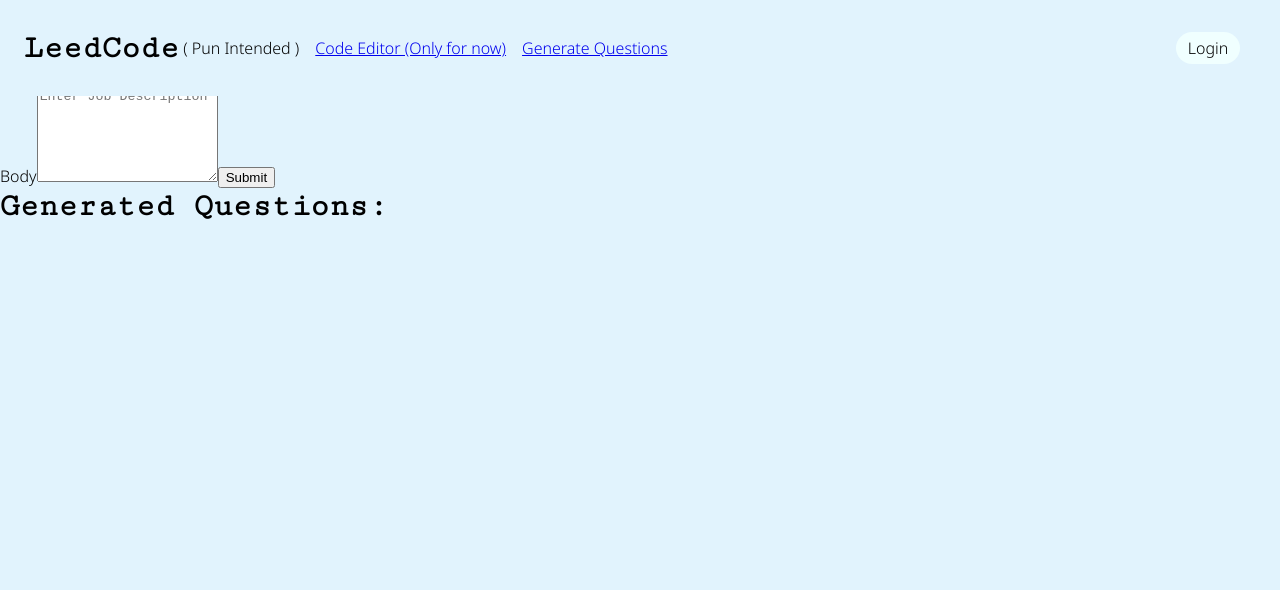
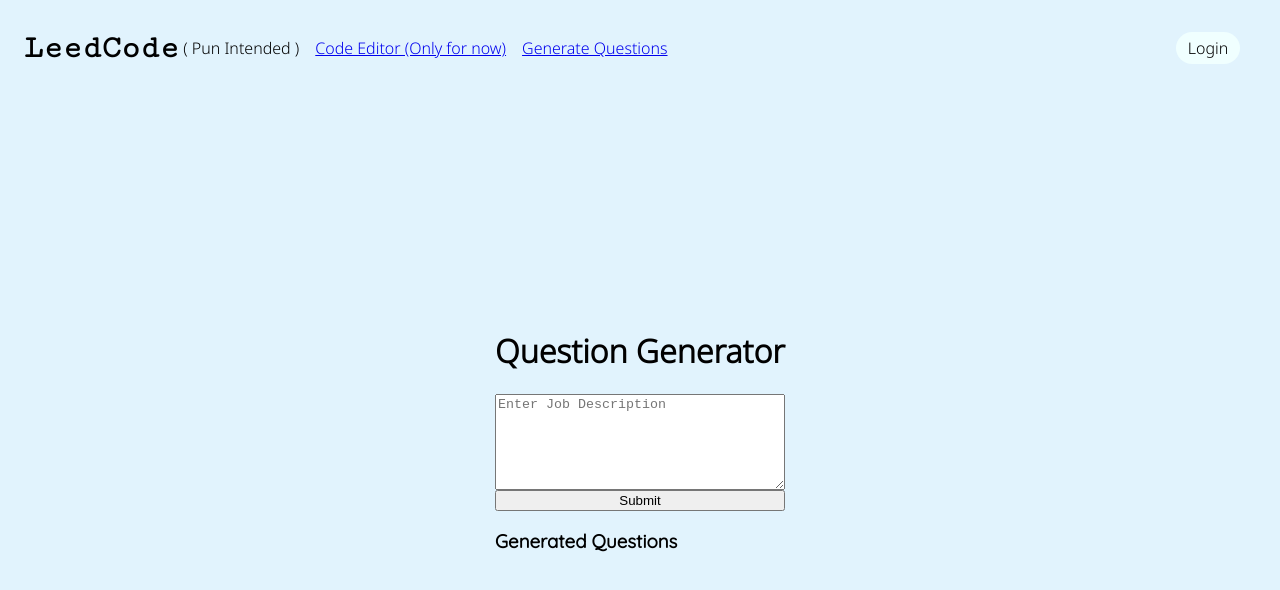
Before and after one commit to lazim17/LeedCode, a React (Create React App) app: page /generate in a window 1280 px wide. Shown: the top 590 px of the page. Built offline with nearby package versions, Linux system fonts and the light colour scheme.

Commit message:
Generate Questions Setup

```diff
--- a/src/App.jsx
+++ b/src/App.jsx
@@ -6,7 +6,7 @@ import StudentLogin from "./LoginForms/StudentLogin";
 import EmployerLogin from "./LoginForms/EmployerLogin";
 import LoginSelect from "./LoginForms/LoginSelect";
 import HomePage from "./Homepage/HomePage";
-import Generate from "./generate";
+import Generate from "./Generate/Generate";
 
 export default function App() {
   return (
@@ -16,9 +16,9 @@ export default function App() {
         <Route path="/" element={<HomePage />} />
         <Route path="/question" element={<CodeEditor />} />
         <Route path="/generate" element={<Generate />} />
+        <Route path="/login" element={<LoginSelect />} />
         <Route path="/login/student" element={<StudentLogin />} />
         <Route path="/login/employer" element={<EmployerLogin />} />
-        <Route path="/login" element={<LoginSelect />} />
       </Routes>
     </div>
   );
--- /dev/null
+++ b/src/Generate/Generate.css
@@ -0,0 +1,12 @@
+.generator-container{
+    display: flex;
+    width: 100vw;
+    height: 80vh;
+    align-items: center;
+    justify-content: center;
+}
+
+.generator-canvas form{
+    display: flex;
+    flex-direction: column;
+}
--- /dev/null
+++ b/src/Generate/Generate.jsx
@@ -0,0 +1,64 @@
+import React, { useState } from "react";
+import './Generate.css'
+
+function Generate() {
+  const [body, setBody] = useState("");
+  const [questions, setQuestions] = useState([]);
+  const [loading, setLoading] = useState(false);
+
+  const generateQuestions = async (e) => {
+    e.preventDefault(); // Prevent the default form submission
+
+    try {
+      setLoading(true); // Set loading to true while the fetch is in progress
+
+      const response = await fetch("/generateq", {
+        method: "POST",
+        body: JSON.stringify({ body }),
+        headers: { "Content-Type": "application/json" },
+      });
+
+      if (response.status === 200) {
+        const data = await response.json();
+        setQuestions(data.questions);
+      }
+    } catch (error) {
+      console.error("Error fetching questions:", error);
+    } finally {
+      setLoading(false); // Reset loading state when the fetch is done
+    }
+  };
+
+  return (
+    <div className="generator-container body">
+      <div className="generator-canvas">
+        <h1>Question Generator</h1>
+        <form onSubmit={generateQuestions}>
+          <textarea
+            className="form-control"
+            placeholder="Enter Job Description"
+            rows="6"
+            value={body}
+            onChange={(e) => setBody(e.target.value)}
+            required
+          ></textarea>
+          <button className="btn btn-primary mt-2" type="submit">
+            Submit
+          </button>
+        </form>
+        <h3>Generated Questions</h3>
+        {loading && <p>Loading...</p>}{" "}
+        {/* Display loading indicator when loading is true */}
+        {questions.length > 0 && (
+          <ul>
+            {questions.map((question, index) => (
+              <li key={index}>{question}</li>
+            ))}
+          </ul>
+        )}
+      </div>
+    </div>
+  );
+}
+
+export default Generate;
--- a/src/generate.jsx
+++ /dev/null
@@ -1,59 +0,0 @@
-import React, { useState } from 'react';
-
-function Generate() {
-  const [body, setBody] = useState('');
-  const [questions, setQuestions] = useState([]);
-  const [loading, setLoading] = useState(false);
-
-  const generateQuestions = async (e) => {
-    e.preventDefault(); // Prevent the default form submission
-
-    try {
-      setLoading(true); // Set loading to true while the fetch is in progress
-
-      const response = await fetch('/generateq', {
-        method: 'POST',
-        body: JSON.stringify({ body }),
-        headers: { 'Content-Type': 'application/json' }
-      });
-
-      if (response.status === 200) {
-        const data = await response.json();
-        setQuestions(data.questions);
-      }
-    } catch (error) {
-      console.error('Error fetching questions:', error);
-    } finally {
-      setLoading(false); // Reset loading state when the fetch is done
-    }
-  };
-
-  return (
-    <div>
-      <h1>Question Generator</h1>
-      <form onSubmit={generateQuestions}>
-        <label htmlFor="Job Description" className="form-label">Body</label>
-        <textarea
-          className="form-control"
-          placeholder="Enter Job Description"
-          rows="6"
-          value={body}
-          onChange={(e) => setBody(e.target.value)}
-          required
-        ></textarea>
-        <button className="btn btn-primary mt-2" type="submit">Submit</button>
-      </form>
-      <h2>Generated Questions:</h2>
-      {loading && <p>Loading...</p>} {/* Display loading indicator when loading is true */}
-      {questions.length > 0 && (
-        <ul>
-          {questions.map((question, index) => (
-            <li key={index}>{question}</li>
-          ))}
-        </ul>
-      )}
-    </div>
-  );
-}
-
-export default Generate;
```
